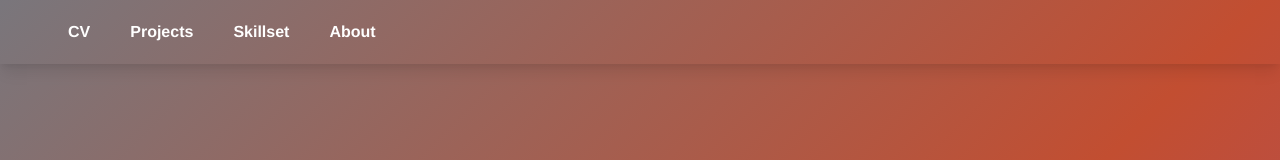
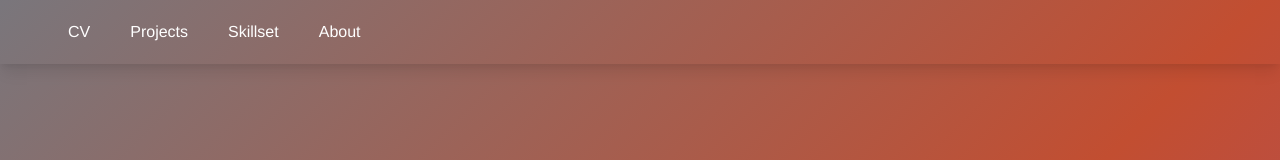
Before and after one commit to Weibeck/Portfolio, a Vue app: page / in a window 1280 px wide. Shown: the top 160 px of the page. Built offline with nearby package versions, Linux system fonts and the light colour scheme.

Commit message:
Added transition to hover on navbar

```diff
--- a/src/App.vue
+++ b/src/App.vue
@@ -51,4 +51,12 @@ body {
   }
 }
 
+.btn1-transition{
+  transition: 0.5s;
+}
+.btn1-transition:hover{
+  opacity: .5;
+  font-weight: 400;
+  -webkit-transform: scale(1.1);
+}
 </style>
--- a/src/components/Front.vue
+++ b/src/components/Front.vue
@@ -48,13 +48,13 @@ defineProps({
             <!-- Current: "bg-gray-900 text-white", Default: "text-gray-300 hover:bg-gray-700 hover:text-white" -->
             <!--<a href="#" class="bg-gray-900 text-white px-3 py-2 rounded-md text-sm font-medium" aria-current="page">Dashboard</a>-->
 
-            <a href="#" class="text-white hover:bg-indigo-700 hover:text-white px-3 py-2 rounded-md text-l font-bold">CV</a>
+            <a href="#" class="text-white hover:text-black btn1-transition px-3 py-2 rounded-md text-l">CV</a>
 
-            <a href="#" class="text-white hover:bg-gray-700 hover:text-white px-3 py-2 rounded-md text-l font-bold">Projects</a>
+            <a href="#" class="text-white hover:text-black btn1-transition px-3 py-2 rounded-md text-l">Projects</a>
 
-            <a href="#" class="text-white hover:bg-gray-700 hover:text-white px-3 py-2 rounded-md text-l font-bold">Skillset</a>
+            <a href="#" class="text-white hover:text-black btn1-transition px-3 py-2 rounded-md text-l">Skillset</a>
 
-            <a href="#" class="text-white hover:bg-gray-700 hover:text-white px-3 py-2 rounded-md text-l font-bold">About</a>
+            <a href="#" class="text-white hover:text-black btn1-transition px-3 py-2 rounded-md text-l">About</a>
           </div>
         </div>
       </div>
```
